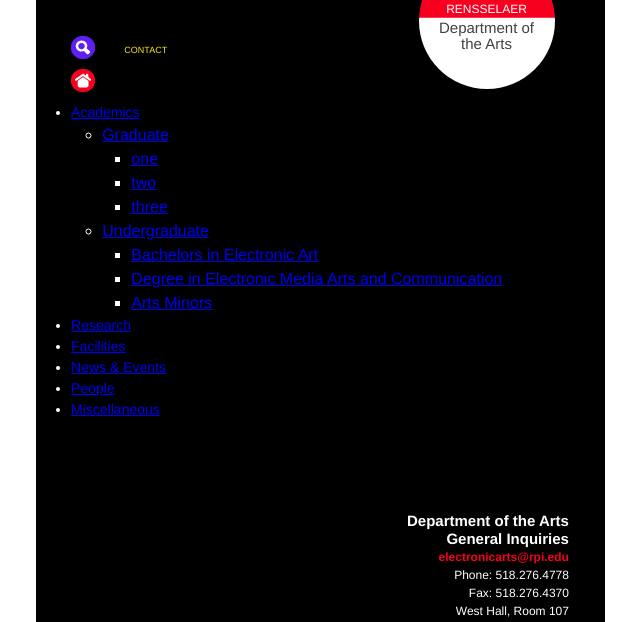
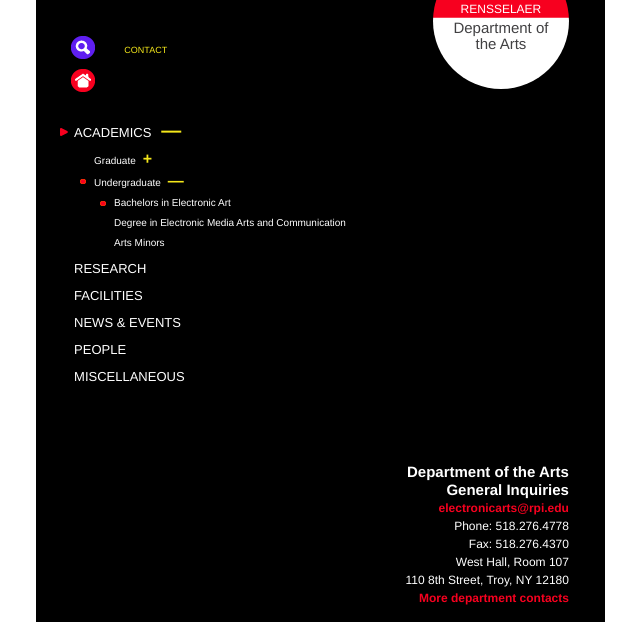
Before and after one commit to ethancodes/rpihass, a plain HTML site: page home.html in a window 1280 px wide. Shown: the top 622 px of the page, without its empty margins (320-960 px from the left). Drawn offline with Linux system fonts and the light colour scheme.

Commit message:
most of the header works on home.html
lots of CSS. some jQuery.

```diff
--- a/css/common.css
+++ /dev/null
@@ -1,6 +0,0 @@
-
-
-
-/*
- * FOOTER
- */
--- a/home.html
+++ b/home.html
@@ -28,6 +28,8 @@
 
 <!-- JavaScript -->
 <script src="js/modernizr-2.5.3-min.js"></script>
+<script src="js/jquery-1.7.2.min.js"></script>
+<script src="js/script.js"></script>
 
 <link rel="shortcut icon" href="/favicon.ico">
 
@@ -74,7 +76,7 @@
 						</ul>
 					</li>
 
-					<li class="active">
+					<li class="active last">
 						<a href="#">Undergraduate</a>
 						<ul>
 							<li class="first active"><a href="#">Bachelors in Electronic Art</a></li>
@@ -82,7 +84,6 @@
 							<li class="last"><a href="#">Arts Minors</a></li>
 						</ul>
 					</li>
-
 				</ul>
 			</li>
 
--- a/js/script.js
+++ b/js/script.js
@@ -0,0 +1,37 @@
+$(document).ready(function() {
+
+	/*
+	 * SET UP THE MENU
+	 */
+
+	$("#main-nav ul li").each(function() {
+		// do i have a submenu?
+		var submenu = $(this).children("ul").length;
+		if (submenu > 0) {
+
+			// okay let's add some fancy blah blah blah
+			if ($(this).hasClass('active')) {
+				$(this).children('a').after('<a class="menu-action menu-open" href="#">&mdash;</a>');
+			} else {
+				$(this).children('a').after('<a class="menu-action" href="#">+</a>');
+			}
+
+		}
+	});
+
+	$(".menu-action").on('click', function(e) {
+		e.preventDefault();
+		if ($(this).hasClass("menu-open")) {
+			// currently open, close
+			$(this).siblings("ul").slideUp();
+			$(this).html("+");
+			$(this).removeClass("menu-open");
+		} else {
+			// currently closed, open
+			$(this).siblings("ul").slideDown();
+			$(this).html("-");
+			$(this).addClass("menu-open");
+		}
+	});
+
+});
--- a/less/colour.less
+++ b/less/colour.less
@@ -22,12 +22,23 @@ header {
 		background: white url(../images/bg_ident.png) 0 47px repeat-x;
 	}
 	#ident-wrapper #ident-top {
-//		background-color: @rpired;
 		color: white;
 	}
 	#ident-wrapper #ident-bottom {
-//		background-color: white;
 		color: @rpigray;
+	}
+
+	#main-nav ul li.active {
+		background: transparent url(../images/red_arrow.png) 0 8px no-repeat;
+
+		ul li {
+			background-image: none;
+		}
+
+		ul li.active {
+			background-image: url(../images/red_dot.png);
+			background-position: 0 4px;
+		}
 	}
 
 }
--- a/less/site.less
+++ b/less/site.less
@@ -76,7 +76,7 @@ header {
 	#ident-wrapper {
 		position: absolute;
 		top: -47px;
-		right: 50px;
+		right: 6.25%;
 		width: 136px;
 		height: 136px;
 		background: white;
@@ -109,9 +109,11 @@ header {
 
 	#main-nav {
 		clear: both;
+		padding-top: 18px;
 	}
 
 }
+
 
 footer {
 	background-color: black;
--- a/less/typography.less
+++ b/less/typography.less
@@ -159,6 +159,81 @@ header {
 			line-height: 16px;
 		}
 	}
+
+	/* main navigation */
+	#main-nav {
+		ul {
+			margin: 0 11px 0 -11px;
+			padding: 0;
+		}
+		ul li {
+			list-style-type: none;
+			color: white;
+			font-size: 13px;
+			line-height: 24px;
+			margin: 0 0 3px 0;
+			padding: 0 0 0 14px;
+
+			a {
+				color: white;
+				text-decoration: none;
+				text-transform: uppercase;
+				font-size: 13px;
+				line-height: 24px;
+			}
+
+			ul {
+				margin: 0;
+				padding-left: 6px;
+				display: none;
+			}
+
+			ul li {
+				font-size: 10px;
+				line-height: 12px;
+				margin: 8px 0;
+				padding: 0;
+
+				a {
+					text-transform: none;
+					font-size: 10px;
+					line-height: 12px;
+				}
+			}
+		}
+
+		ul li.active,
+		ul li.active ul li {
+			padding-left: 14px;
+		}
+
+		ul li.active ul {
+			display: block;
+
+			li ul {
+				display: none;
+			}
+
+			li.active ul {
+				display: block;
+			}
+
+		}
+	}
+
+	#main-nav ul .menu-action {
+		color: @rpiyellow;
+		font-weight: bold;
+		margin-left: 10px;
+		font-size: 20px;
+		line-height: 1em;
+	}
+	#main-nav ul ul .menu-action {
+		margin-left: 7px;
+		font-size: 16px;
+		line-height: 12px;
+	}
+
 }
 
 
```
Also changed, not shown: css/rpihass.css, images/red_arrow.png (added), images/red_dot.png (added).
